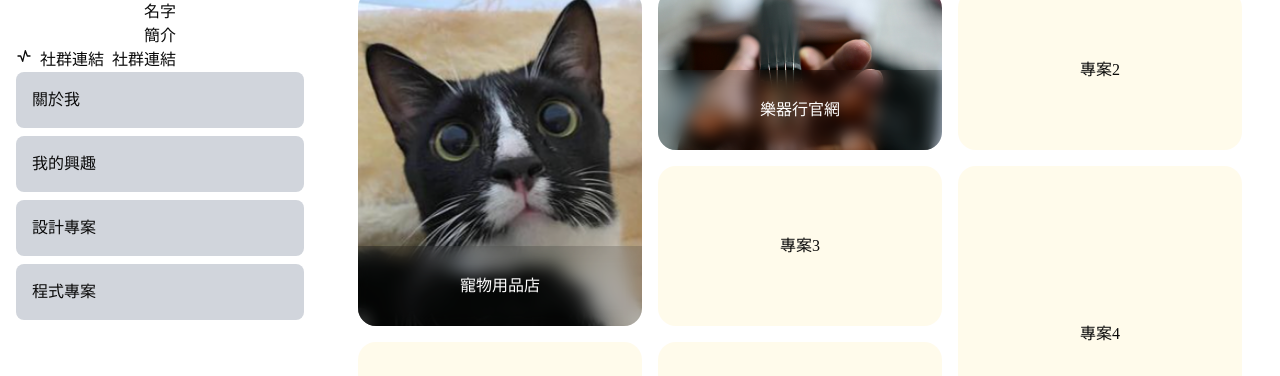
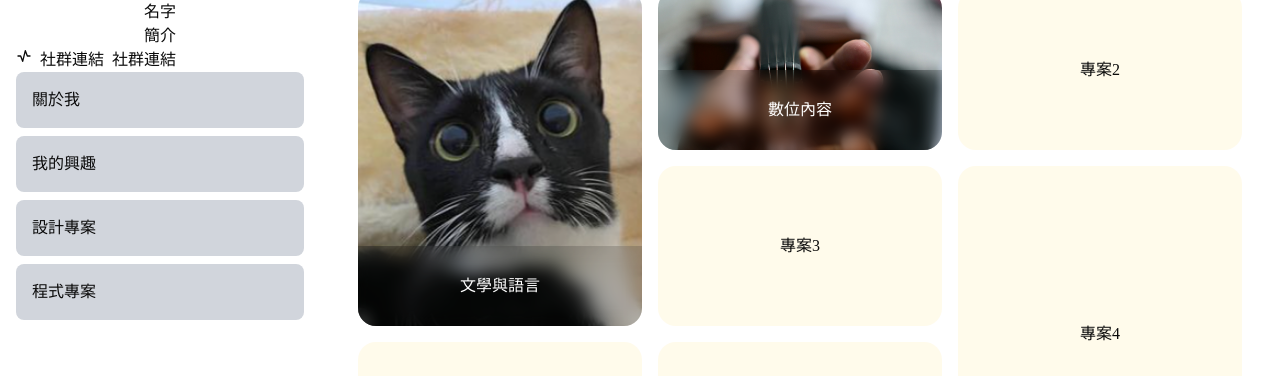
Before and after one commit to yeelin1128/1142_Web113101084_Hw1, a Next.js app: page /programming-project in a window 1280 px wide. Shown: the part 120-496 px from the top of the page. Built offline with nearby package versions, Linux system fonts and the light colour scheme.

Commit message:
feat: test

```diff
--- a/app/layout.tsx
+++ b/app/layout.tsx
@@ -15,8 +15,8 @@ const geistMono = Geist_Mono({
 });
 
 export const metadata: Metadata = {
-  title: "古健樺的個人履歷",
-  description: "古健樺的個人履歷",
+  title: "林庭誼的數位履歷",
+  description: "林庭誼的數位履歷",
 };
 
 export default function RootLayout({
--- a/app/page.tsx
+++ b/app/page.tsx
@@ -15,6 +15,7 @@ export default function Home() {
         </div>
         <div className="sm:hidden">
           {/* 手機版 */}
+          手機版本 Menu
           <Menu />
         </div>
       </div>
--- a/app/programming-project/page.tsx
+++ b/app/programming-project/page.tsx
@@ -7,11 +7,11 @@ export default function ProgrammingProject() {
 
   let projectData = {
     "1": {
-      "name":"寵物用品店",
+      "name":"文學與語言",
       "imageUrl": "/cat.png"
     },
     "2": {
-      "name":"樂器行官網",
+      "name":"數位內容",
       "imageUrl": "/ins.jpg"
     },
   };
```
